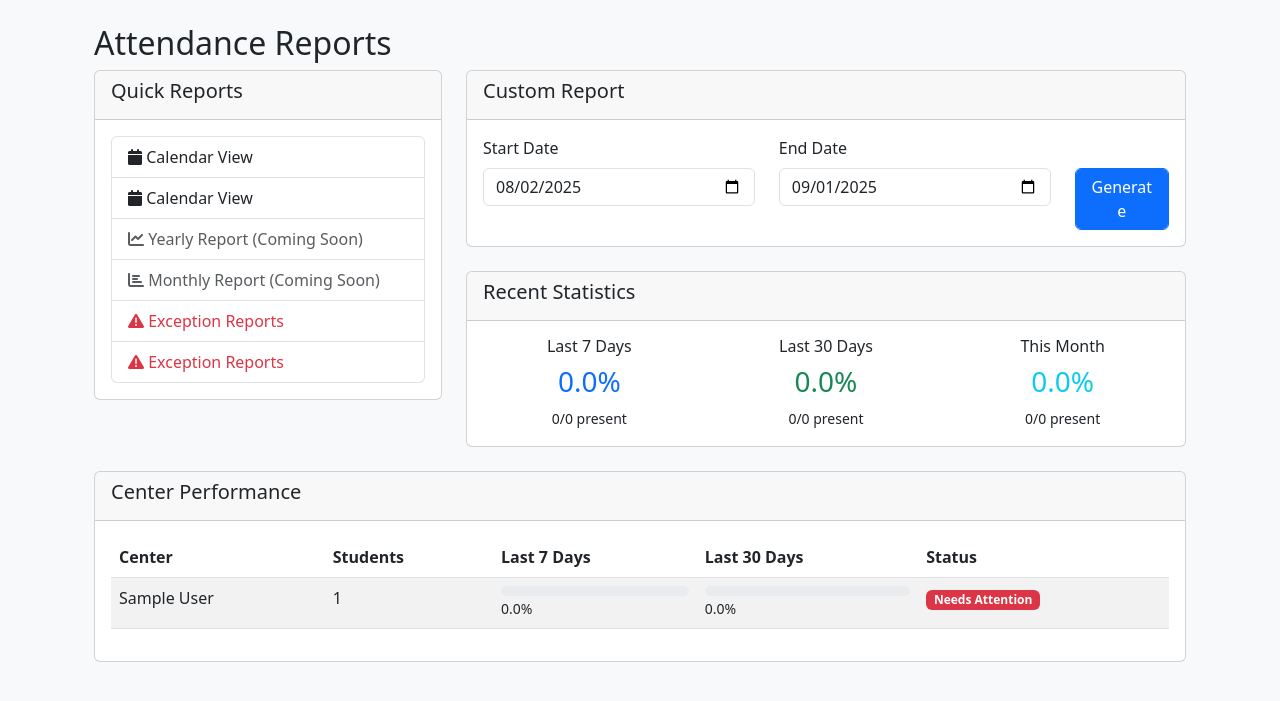
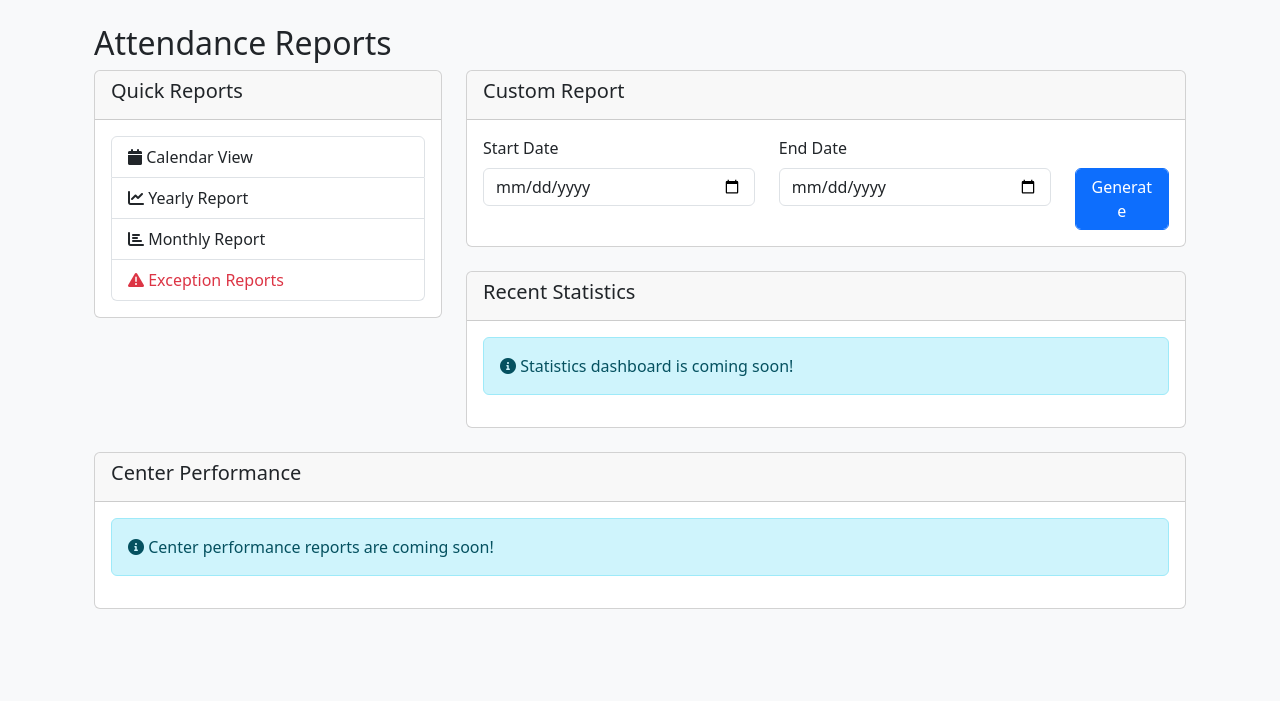
Before and after one commit to kveer1/nari-gunjan-mis, a Django app: page /reports/ in a window 1280 px wide. Shown: the part 56-757 px from the top of the page. Run offline with Django 5.2, Linux system fonts and the light colour scheme; a user stored in the database is signed in; tables that the repository leaves empty hold one stand-in row (values such as "Sample post").

Commit message:
Reports dummy page seen properly

```diff
--- a/reports/urls.py
+++ b/reports/urls.py
@@ -5,10 +5,10 @@
     path('', views.attendance_reports, name='attendance_reports'),
     path('calendar/', views.attendance_calendar_view, name='attendance_calendar'),
 
-    # Add all the required URL patterns
-    path('drilldown/<str:period>/<int:year>/', views.attendance_drilldown, name='attendance_drilldown'),
-    path('drilldown/<str:period>/<int:year>/<int:month>/', views.attendance_drilldown, name='attendance_drilldown_month'),
-    path('drilldown/<str:period>/<int:year>/<int:month>/<int:week>/', views.attendance_drilldown, name='attendance_drilldown_week'),
+    # Separate URL patterns for each parameter combination
+    path('drilldown/year/<int:year>/', views.attendance_drilldown, name='attendance_drilldown_year'),
+    path('drilldown/month/<int:year>/<int:month>/', views.attendance_drilldown, name='attendance_drilldown_month'),
+    path('drilldown/week/<int:year>/<int:month>/<int:week>/', views.attendance_drilldown, name='attendance_drilldown_week'),
     path('drilldown/custom/', views.attendance_drilldown, name='attendance_drilldown_custom'),
 
     path('exceptions/', views.exception_reports, name='exception_reports'),
--- a/reports/views.py
+++ b/reports/views.py
@@ -92,40 +92,53 @@
     return render(request, 'reports/attendance_calendar.html', context)
 
 @login_required
-def attendance_drilldown(request, period, year, month=None, week=None):
-    """Drill-down attendance reports"""
+def attendance_drilldown(request, period, year=None, month=None, week=None):
+    """Drill-down attendance reports - fixed to handle all parameters"""
     today = timezone.now().date()
 
-    if period == 'year':
-        # Yearly view -> show months
-        start_date = datetime(int(year), 1, 1).date()
-        end_date = datetime(int(year), 12, 31).date()
-        data = get_monthly_attendance(int(year))
-        template = 'reports/yearly_report.html'
+    try:
+        if period == 'year' and year:
+            # Yearly view -> show months
+            start_date = datetime(int(year), 1, 1).date()
+            end_date = datetime(int(year), 12, 31).date()
+            data = get_monthly_attendance(int(year))
+            template = 'reports/yearly_report.html'
 
-    elif period == 'month':
-        # Monthly view -> show weeks
-        start_date = datetime(int(year), int(month), 1).date()
-        if int(month) == 12:
-            end_date = datetime(int(year) + 1, 1, 1).date() - timedelta(days=1)
+        elif period == 'month' and year and month:
+            # Monthly view -> show weeks
+            start_date = datetime(int(year), int(month), 1).date()
+            if int(month) == 12:
+                end_date = datetime(int(year) + 1, 1, 1).date() - timedelta(days=1)
+            else:
+                end_date = datetime(int(year), int(month) + 1, 1).date() - timedelta(days=1)
+            data = get_weekly_attendance(int(year), int(month))
+            template = 'reports/monthly_report.html'
+
+        elif period == 'week' and year and week:
+            # Weekly view -> show days
+            start_date = get_week_start_date(int(year), int(week))
+            end_date = start_date + timedelta(days=6)
+            data = get_daily_attendance(start_date, end_date)
+            template = 'reports/weekly_report.html'
+
+        elif period == 'custom':
+            # Custom period
+            start_date = request.GET.get('start_date', today - timedelta(days=30))
+            end_date = request.GET.get('end_date', today)
+            if isinstance(start_date, str):
+                start_date = datetime.strptime(start_date, '%Y-%m-%d').date()
+            if isinstance(end_date, str):
+                end_date = datetime.strptime(end_date, '%Y-%m-%d').date()
+            data = get_daily_attendance(start_date, end_date)
+            template = 'reports/custom_report.html'
+
         else:
-            end_date = datetime(int(year), int(month) + 1, 1).date() - timedelta(days=1)
-        data = get_weekly_attendance(int(year), int(month))
-        template = 'reports/monthly_report.html'
+            # Invalid parameters, redirect to main reports
+            return redirect('attendance_reports')
 
-    elif period == 'week':
-        # Weekly view -> show days
-        start_date = get_week_start_date(int(year), int(week))
-        end_date = start_date + timedelta(days=6)
-        data = get_daily_attendance(start_date, end_date)
-        template = 'reports/weekly_report.html'
-
-    else:
-        # Custom period
-        start_date = request.GET.get('start_date', today - timedelta(days=30))
-        end_date = request.GET.get('end_date', today)
-        data = get_daily_attendance(start_date, end_date)
-        template = 'reports/custom_report.html'
+    except (ValueError, TypeError):
+        # Handle invalid parameters
+        return redirect('attendance_reports')
 
     context = {
         'period': period,
@@ -137,6 +150,7 @@
         'attendance_data': data,
         'centers': LearningCenter.objects.all(),
     }
+
     return render(request, template, context)
 
 @login_required
--- a/templates/reports/attendance_reports.html
+++ b/templates/reports/attendance_reports.html
@@ -1,4 +1,6 @@
 {% extends 'base.html' %}
+{% now "Y" as current_year %}
+{% now "n" as current_month %}
 
 {% block content %}
 <div class="container mt-4">
@@ -16,18 +18,12 @@
                         <a href="{% url 'attendance_calendar' %}" class="list-group-item list-group-item-action">
                             <i class="fas fa-calendar"></i> Calendar View
                         </a>
-                        <!-- Replace lines 19-24 with this simplified version -->
-                        <a href="{% url 'attendance_calendar' %}" class="list-group-item list-group-item-action">
-                            <i class="fas fa-calendar"></i> Calendar View
+                        <!-- Change these lines: -->
+                        <a href="{% url 'attendance_drilldown_year' current_year %}" class="list-group-item list-group-item-action">
+                            <i class="fas fa-chart-line"></i> Yearly Report
                         </a>
-                        <a href="#" class="list-group-item list-group-item-action text-muted">
-                            <i class="fas fa-chart-line"></i> Yearly Report (Coming Soon)
-                        </a>
-                        <a href="#" class="list-group-item list-group-item-action text-muted">
-                            <i class="fas fa-chart-bar"></i> Monthly Report (Coming Soon)
-                        </a>
-                        <a href="{% url 'exception_reports' %}" class="list-group-item list-group-item-action text-danger">
-                            <i class="fas fa-exclamation-triangle"></i> Exception Reports
+                        <a href="{% url 'attendance_drilldown_month' current_year current_month %}" class="list-group-item list-group-item-action">
+                            <i class="fas fa-chart-bar"></i> Monthly Report
                         </a>
                         <a href="{% url 'exception_reports' %}" class="list-group-item list-group-item-action text-danger">
                             <i class="fas fa-exclamation-triangle"></i> Exception Reports
@@ -44,15 +40,15 @@
                     <h5>Custom Report</h5>
                 </div>
                 <div class="card-body">
-                    <form method="get" action="{% url 'attendance_drilldown' 'custom' 0 %}">
+                    <form method="get" action="{% url 'attendance_drilldown_custom' %}">
                         <div class="row">
                             <div class="col-md-5">
                                 <label class="form-label">Start Date</label>
-                                <input type="date" name="start_date" class="form-control" value="{{ default_start_date }}">
+                                <input type="date" name="start_date" class="form-control" value="{{ today|date:'Y-m-d' }}">
                             </div>
                             <div class="col-md-5">
                                 <label class="form-label">End Date</label>
-                                <input type="date" name="end_date" class="form-control" value="{{ default_end_date }}">
+                                <input type="date" name="end_date" class="form-control" value="{{ today|date:'Y-m-d' }}">
                             </div>
                             <div class="col-md-2">
                                 <label class="form-label">&nbsp;</label>
@@ -69,22 +65,9 @@
                     <h5>Recent Statistics</h5>
                 </div>
                 <div class="card-body">
-                    <div class="row">
-                        <div class="col-md-4 text-center">
-                            <h6>Last 7 Days</h6>
-                            <h3 class="text-primary">{{ last_7_days.attendance_rate|floatformat:1 }}%</h3>
-                            <small>{{ last_7_days.present }}/{{ last_7_days.total }} present</small>
-                        </div>
-                        <div class="col-md-4 text-center">
-                            <h6>Last 30 Days</h6>
-                            <h3 class="text-success">{{ last_30_days.attendance_rate|floatformat:1 }}%</h3>
-                            <small>{{ last_30_days.present }}/{{ last_30_days.total }} present</small>
-                        </div>
-                        <div class="col-md-4 text-center">
-                            <h6>This Month</h6>
-                            <h3 class="text-info">{{ this_month.attendance_rate|floatformat:1 }}%</h3>
-                            <small>{{ this_month.present }}/{{ this_month.total }} present</small>
-                        </div>
+                    <div class="alert alert-info">
+                        <i class="fas fa-info-circle"></i>
+                        Statistics dashboard is coming soon!
                     </div>
                 </div>
             </div>
@@ -97,51 +80,9 @@
             <h5>Center Performance</h5>
         </div>
         <div class="card-body">
-            <div class="table-responsive">
-                <table class="table table-striped">
-                    <thead>
-                        <tr>
-                            <th>Center</th>
-                            <th>Students</th>
-                            <th>Last 7 Days</th>
-                            <th>Last 30 Days</th>
-                            <th>Status</th>
-                        </tr>
-                    </thead>
-                    <tbody>
-                        {% for center in centers %}
-                        <tr>
-                            <td>{{ center.name }}</td>
-                            <td>{{ center.student_set.count }}</td>
-                            <td>
-                                <div class="progress" style="height: 10px;">
-                                    <div class="progress-bar bg-{% if center.last_7_days > 90 %}success{% elif center.last_7_days > 75 %}warning{% else %}danger{% endif %}"
-                                         style="width: {{ center.last_7_days }}%">
-                                    </div>
-                                </div>
-                                <small>{{ center.last_7_days|floatformat:1 }}%</small>
-                            </td>
-                            <td>
-                                <div class="progress" style="height: 10px;">
-                                    <div class="progress-bar bg-{% if center.last_30_days > 90 %}success{% elif center.last_30_days > 75 %}warning{% else %}danger{% endif %}"
-                                         style="width: {{ center.last_30_days }}%">
-                                    </div>
-                                </div>
-                                <small>{{ center.last_30_days|floatformat:1 }}%</small>
-                            </td>
-                            <td>
-                                {% if center.last_7_days < 75 %}
-                                <span class="badge bg-danger">Needs Attention</span>
-                                {% elif center.last_7_days < 90 %}
-                                <span class="badge bg-warning">Monitor</span>
-                                {% else %}
-                                <span class="badge bg-success">Good</span>
-                                {% endif %}
-                            </td>
-                        </tr>
-                        {% endfor %}
-                    </tbody>
-                </table>
+            <div class="alert alert-info">
+                <i class="fas fa-info-circle"></i>
+                Center performance reports are coming soon!
             </div>
         </div>
     </div>
```
Also changed, not shown: templates/reports/attendance_calendar.html (added, +66 -0 lines), templates/reports/custom_report.html (added, +17 -0 lines), templates/reports/exception_reports.html (added, +63 -0 lines), templates/reports/monthly_report.html (added, +16 -0 lines), templates/reports/weekly_report.html (added, +16 -0 lines), templates/reports/yearly_report.html (added, +16 -0 lines), 1 other file.
